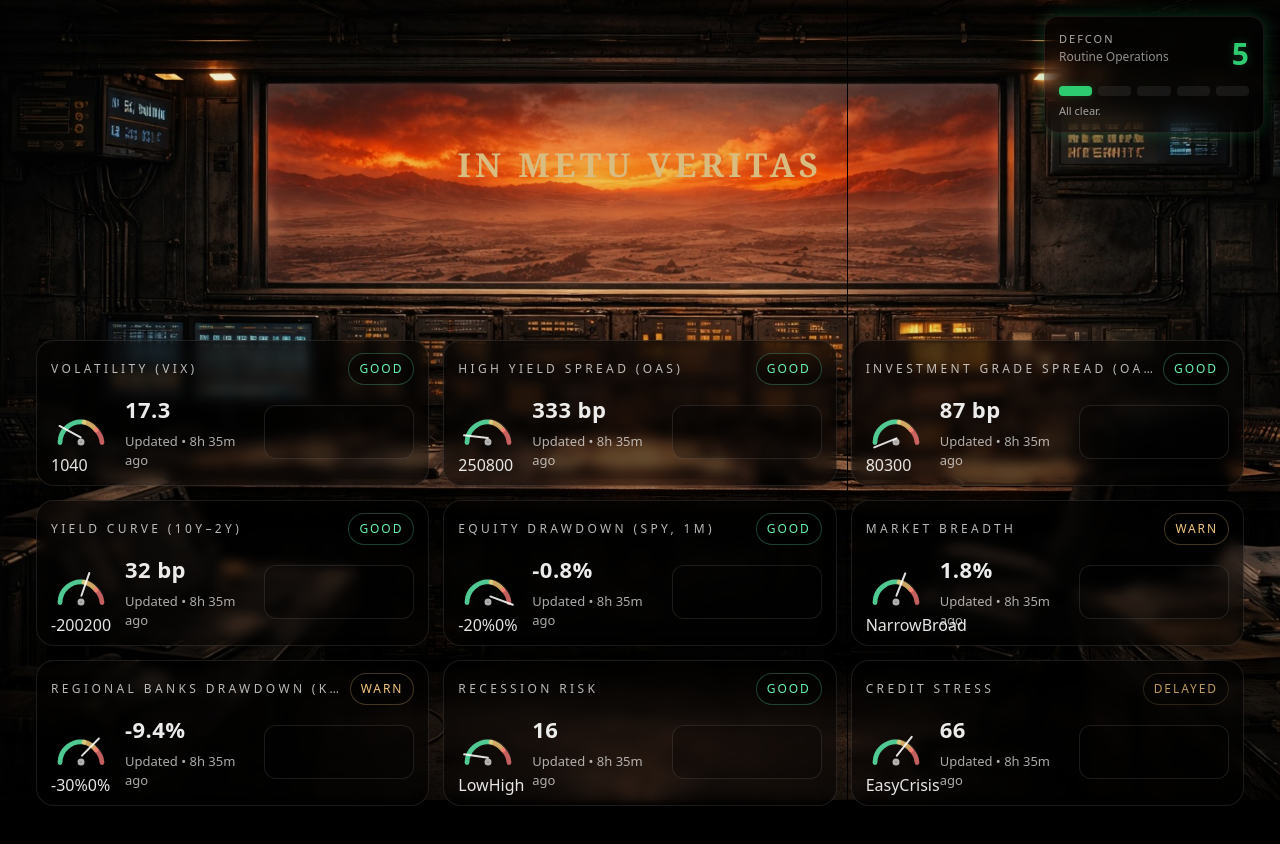
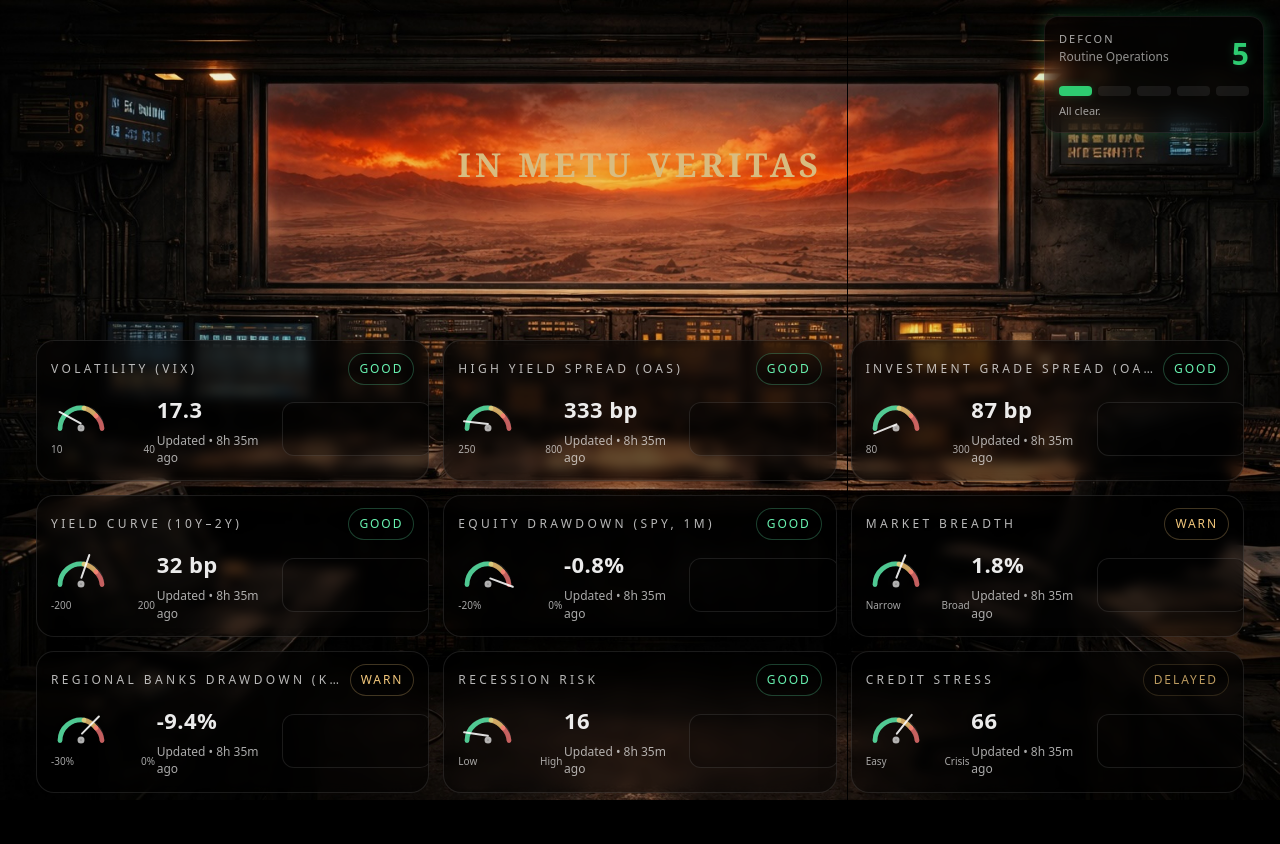
Before and after one commit to oliverwatt2025/inmetuveritas, a React (Vite) app: page / in a window 1280 px wide. Shown: the top 844 px of the page. Built offline with nearby package versions, Linux system fonts and the light colour scheme; no server answers.

Commit message:
Fix gauge labels and timestamp collisions across cards

```diff
--- a/src/App.css
+++ b/src/App.css
@@ -204,3 +204,47 @@
   font-size: 13px;
   opacity: 0.72;
 }
+
+/* Card layout: reserve separate columns for dial, value and sparkline. */
+.cardBody {
+  display: grid;
+  grid-template-columns: 104px minmax(85px, 1fr) 150px;
+  gap: 12px;
+  align-items: center;
+  min-width: 0;
+}
+.gaugeWrap {
+  display: flex;
+  align-items: center;
+  justify-content: flex-start;
+  width: 104px;
+  min-width: 0;
+  padding-bottom: 22px;
+}
+.gaugeLabels {
+  position: absolute;
+  display: flex;
+  justify-content: space-between;
+  top: 49px;
+  left: 0;
+  width: 104px;
+  font-size: 10px;
+  line-height: 1.25;
+  color: rgba(255,255,255,0.64);
+  white-space: nowrap;
+}
+.readout { min-width: 0; }
+.updated {
+  font-size: 12px;
+  line-height: 1.45;
+  overflow-wrap: anywhere;
+}
+.sparklineSlot { min-width: 0; width: 150px; }
+.cardTop .cardTitle { min-width: 0; flex: 1; }
+.cardTop .pill { flex: 0 0 auto; }
+@media (max-width: 520px) {
+  .cardBody { grid-template-columns: 92px minmax(0, 1fr); gap: 10px; }
+  .gaugeWrap { width: 92px; }
+  .gaugeLabels { width: 92px; font-size: 9px; }
+  .sparklineSlot { grid-column: 1 / -1; justify-self: center; }
+}
```
